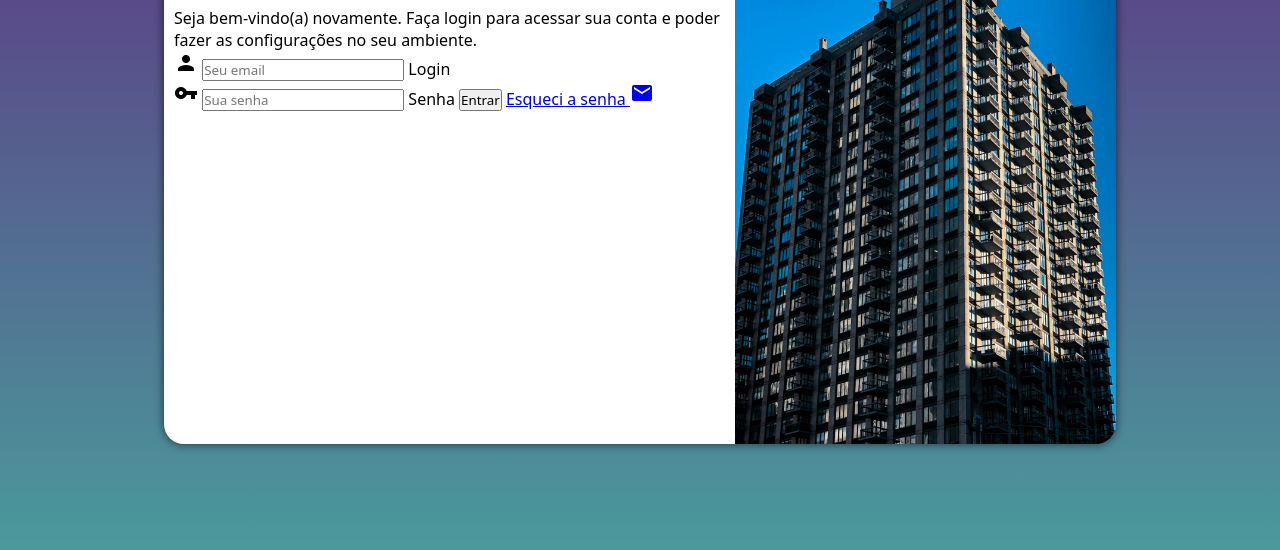
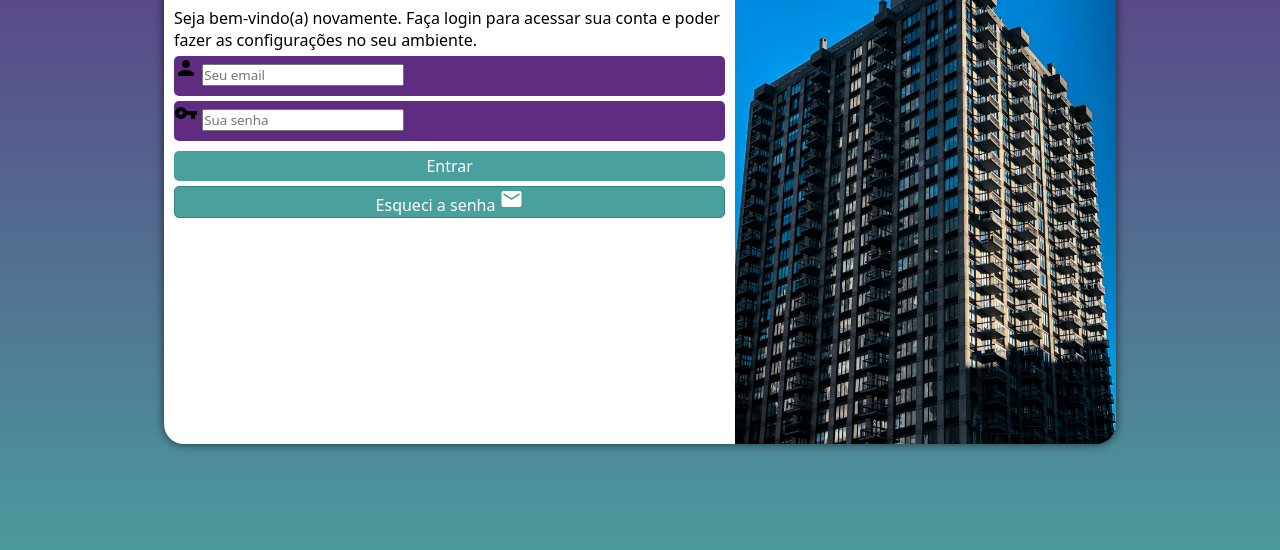
Before and after one commit to MATBRANDS113/projeto-login, a plain HTML site: page index.html in a window 1280 px wide. Shown: the part 206-756 px from the top of the page. Drawn offline with Linux system fonts and the light colour scheme.

Commit message:
formataçao do form

```diff
--- a/estilos/style.css
+++ b/estilos/style.css
@@ -25,7 +25,7 @@ main{
 
 section#login{
     background-color: white;
-    width: 250px;
+    width: 260px;
     height: 500px;
     border-radius: 20px;
     overflow: hidden;
@@ -47,6 +47,16 @@ section#login > div#formulario{
     padding: 10px;
 }
 
+form > div.campo{
+    background-color: #5f2c82;
+    height: 40px;
+    border-radius: 5px;
+    margin: 5px 0px;
+}
+form label{
+    display: none;
+}
+
 div#formulario > h1{
     text-align: center;
     margin-bottom: 10px;
@@ -55,3 +65,38 @@ div#formulario > h1{
 div#formulario > p{
     font-size: 0.8em;
 }
+
+input.submit {
+    display: block;
+    font-size: 1em;
+    width: 100%;
+    height: 30px;
+    background-color: #49a09d;
+    color: white;
+    border-radius: 5px;
+    margin-top: 20px;
+    border: none;
+    cursor: pointer;
+}
+form input.submit:hover {
+    background-color: #2c6b6a;
+    transition: 0.3s;
+}
+form  a.botao{
+    text-align: center;
+    display: block;
+    font-size: 1em;
+    width: 100%;
+    height: 32px;
+    margin-top: 5px;
+    background-color: #49a09d;
+    border-radius: 5px;
+    border: 1px solid #34817f;
+    text-decoration: none;
+    color: white;
+
+}
+form  a.botao:hover{
+    background-color: #2c6b6a;
+
+}
--- a/index.html
+++ b/index.html
@@ -30,8 +30,8 @@
                         <i class="material-icons">vpn_key</i>
                         <input type="password" name="senha" id="isenha" placeholder="Sua senha" autocomplete="current-password" required minlength="8" maxlength="20">
                         <label for="isenha">Senha</label>
-                        <input type="submit" value="Entrar">
-                        <a href="esqueci.html">Esqueci a senha <i class="material-icons">mail</i></a>
+                        <input type="submit" value="Entrar" class="submit">
+                        <a href="esqueci.html" class="botao">Esqueci a senha <i class="material-icons">mail</i></a>
                     </div>
                 </form>
             </div>
```
